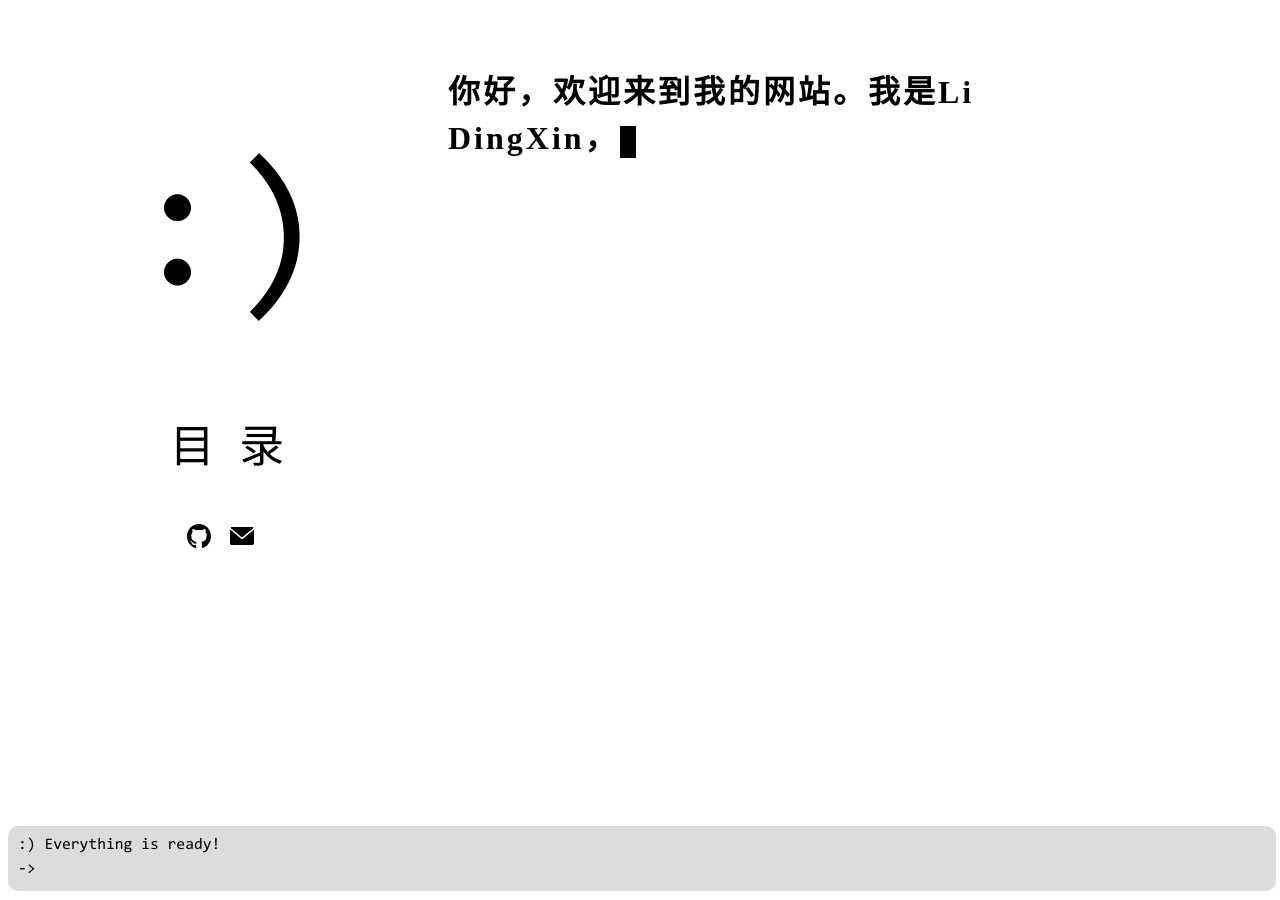
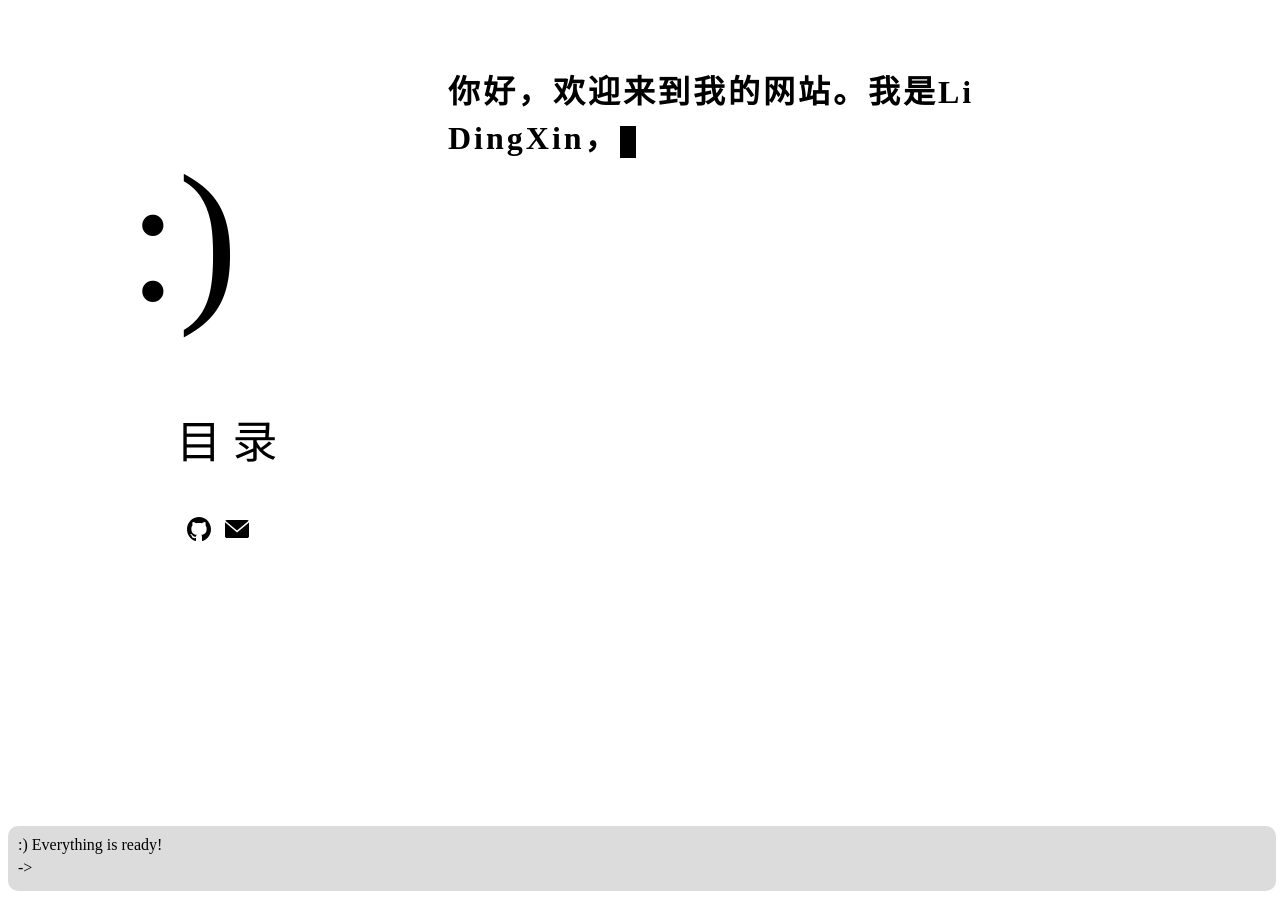
Before and after one commit to lushisi258/lushisi258.github.io, a Jekyll site: the page built from index.html, in a window 1280 px wide. Built offline with Jekyll 4.4.1, drawn with Linux system fonts in a browser that asks for light colours; some web fonts are replaced.

Commit message:
修正邮箱地址，字体放到阿里云oss存储

```diff
--- a/_config.yml
+++ b/_config.yml
@@ -17,5 +17,6 @@
 # 其他页面
 include:
   - _pages
-sass:
-  sass_dir: _sass
+# 阿里云oss
+oss_base_url:
+  - "https://lidingxin-top.oss-cn-beijing.aliyuncs.com"
--- a/_layouts/default.html
+++ b/_layouts/default.html
@@ -4,6 +4,29 @@
 
 <head>
   <title>{{ site.title }}</title>
+  <!-- 资源文件的导入 -->
+  <style>
+    @font-face {
+      font-family: 'consolas';
+      src: url('{{ site.oss_base_url }}/fonts/consola.ttf') format('truetype');
+    }
+
+    @font-face {
+      font-family: 'SentySong';
+      src: url('{{ site.oss_base_url }}/fonts/SentySong.ttf') format('truetype');
+    }
+
+    @font-face {
+      font-family: 'SentyChalk';
+      src: url('{{ site.oss_base_url }}/fonts/SentyChalk.ttf') format('truetype');
+    }
+
+    @font-face {
+      font-family: 'ShuSong';
+      src: url('{{ site.oss_base_url }}/fonts/ShuSong.ttf') format('truetype');
+    }
+  </style>
+
   <link rel="stylesheet" href="{{ '/assets/css/default.css' | relative_url }}">
   <!-- 在全部资源加载好之前，网页不可见 -->
   <style>
@@ -26,7 +49,7 @@
     </a>
     <div class="outside-links">
       <a id="github-link" class="outside-link" href="https://github.com/lushisi258" target="_blank"></a>
-      <a id="email-link" class="outside-link" href="mailto:lushisi258@eqq.com"></a>
+      <a id="email-link" class="outside-link" href="mailto:lushisi258@qq.com"></a>
     </div>
   </div>
 
--- a/assets/css/default.css
+++ b/assets/css/default.css
@@ -1,24 +1,3 @@
-@font-face {
-    font-family: 'consolas';
-    src: url('/assets/fonts/consola.ttf') format('truetype');
-}
-
-@font-face {
-    font-family: 'SentySong';
-    src: url('/assets/fonts/SentySong.ttf') format('truetype');
-}
-
-@font-face {
-    font-family: 'SentyChalk';
-    src: url('/assets/fonts/SentyChalk.ttf') format('truetype');
-}
-
-@font-face {
-    font-family: 'ShuSong';
-    src: url('/assets/fonts/ShuSong.ttf') format('truetype');
-}
-
-
 /* 消除a的下划线 */
 a {
     text-decoration: none;
```
